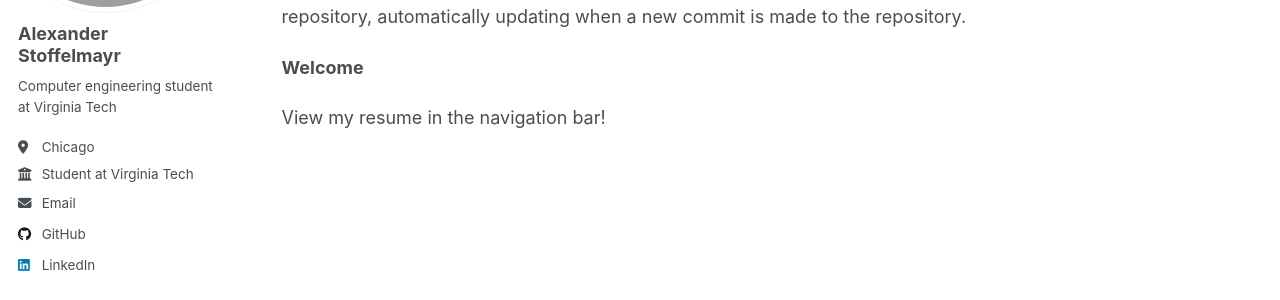
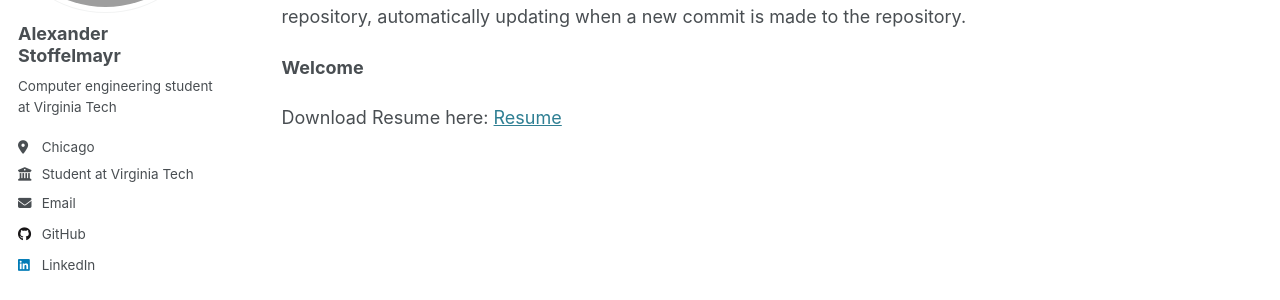
Before and after one commit to alexStoff/alexStoff.github.io, a Jekyll site: the page built from _pages/about.md, in a window 1280 px wide. Shown: the part 227-527 px from the top of the page. Built offline with Jekyll 4.4.1, drawn with Linux system fonts in a browser that asks for light colours.

Commit message:
Update about.md

```diff
--- a/_pages/about.md
+++ b/_pages/about.md
@@ -11,4 +11,5 @@ This is Alexander Stoffelmayr's website hosted by GitHub pages. [GitHub pages](h
 
 **Welcome**
 
-View my resume in the navigation bar!
+Download Resume here:
+[Resume](https://alexstoff.github.io/files/Alexander%20Stoffelmayr%20Resume.pdf)
```
